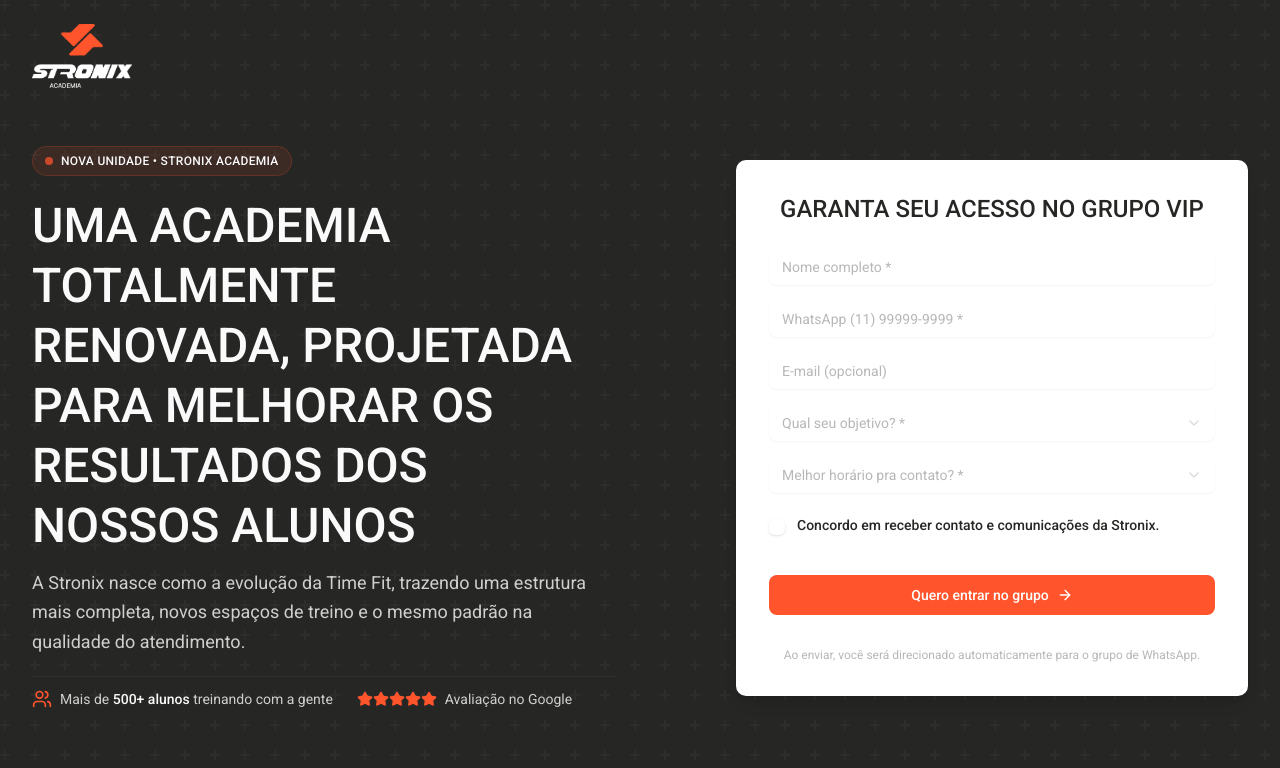
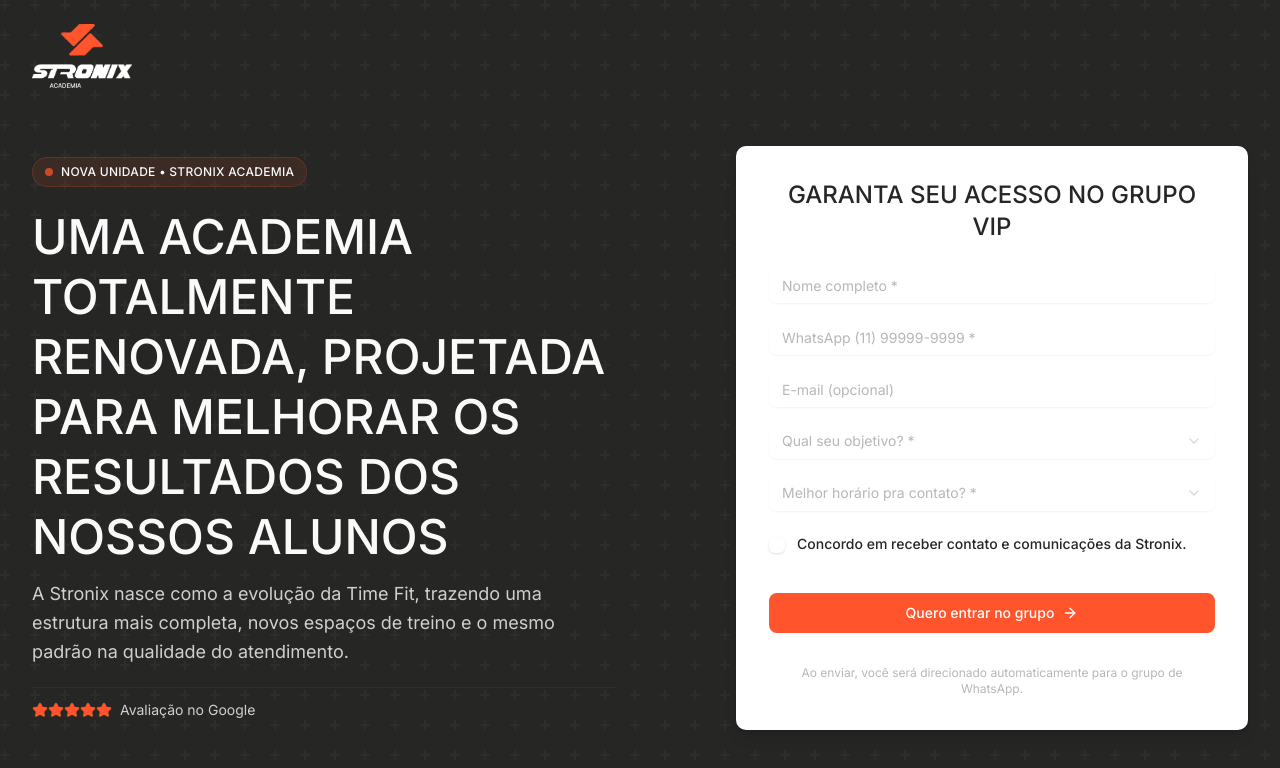
Before and after one commit to MedreGT/time-fit, a Next.js app: page / in a window 1280 px wide. Shown: the top 768 px of the page. Built offline with nearby package versions, Linux system fonts and the light colour scheme; no server answers.

Commit message:
style: change form and font style

```diff
--- a/app/_components/LeadForm.tsx
+++ b/app/_components/LeadForm.tsx
@@ -304,6 +304,7 @@
               <SelectItem value="reabilitacao">
                 Reabilitação
               </SelectItem>
+              <SelectItem value="saude">Saúde</SelectItem>
               <SelectItem value="outro">Outro</SelectItem>
             </SelectContent>
           </Select>
--- a/app/globals.css
+++ b/app/globals.css
@@ -6,8 +6,8 @@
 @theme inline {
   --color-background: var(--background);
   --color-foreground: var(--foreground);
-  --font-sans: var(--font-roboto);
-  --font-mono: var(--font-roboto);
+  --font-sans: var(--font-inter);
+  --font-mono: var(--font-inter);
   --color-sidebar-ring: var(--sidebar-ring);
   --color-sidebar-border: var(--sidebar-border);
   --color-sidebar-accent-foreground: var(
--- a/app/layout.tsx
+++ b/app/layout.tsx
@@ -1,11 +1,10 @@
 import type { Metadata } from "next";
-import { Roboto } from "next/font/google";
+import { Inter } from "next/font/google";
 import "./globals.css";
 
-const roboto = Roboto({
-  weight: ["300", "400", "500", "700"],
+const inter = Inter({
   subsets: ["latin"],
-  variable: "--font-roboto",
+  variable: "--font-inter",
 });
 
 export const metadata: Metadata = {
@@ -22,7 +21,7 @@
   return (
     <html lang="pt-BR" className="dark">
       <body
-        className={`${roboto.variable} font-sans antialiased`}
+        className={`${inter.variable} font-sans antialiased`}
       >
         {children}
       </body>
--- a/app/page.tsx
+++ b/app/page.tsx
@@ -1,5 +1,5 @@
 "use client";
-import { Star, Users } from "lucide-react";
+import { Star } from "lucide-react";
 import Image from "next/image";
 import LeadForm from "./_components/LeadForm";
 
@@ -53,16 +53,6 @@
 
                 <div className="flex flex-wrap items-center gap-6 pt-3 border-t border-border/30">
                   <div className="flex items-center gap-2">
-                    <Users className="w-5 h-5 text-primary" />
-                    <span className="text-sm text-foreground/80">
-                      Mais de{" "}
-                      <strong className="text-foreground font-medium">
-                        500+ alunos
-                      </strong>{" "}
-                      treinando com a gente
-                    </span>
-                  </div>
-                  <div className="flex items-center gap-2">
                     <div className="flex">
                       {[...Array(5)].map((_, i) => (
                         <Star
```
